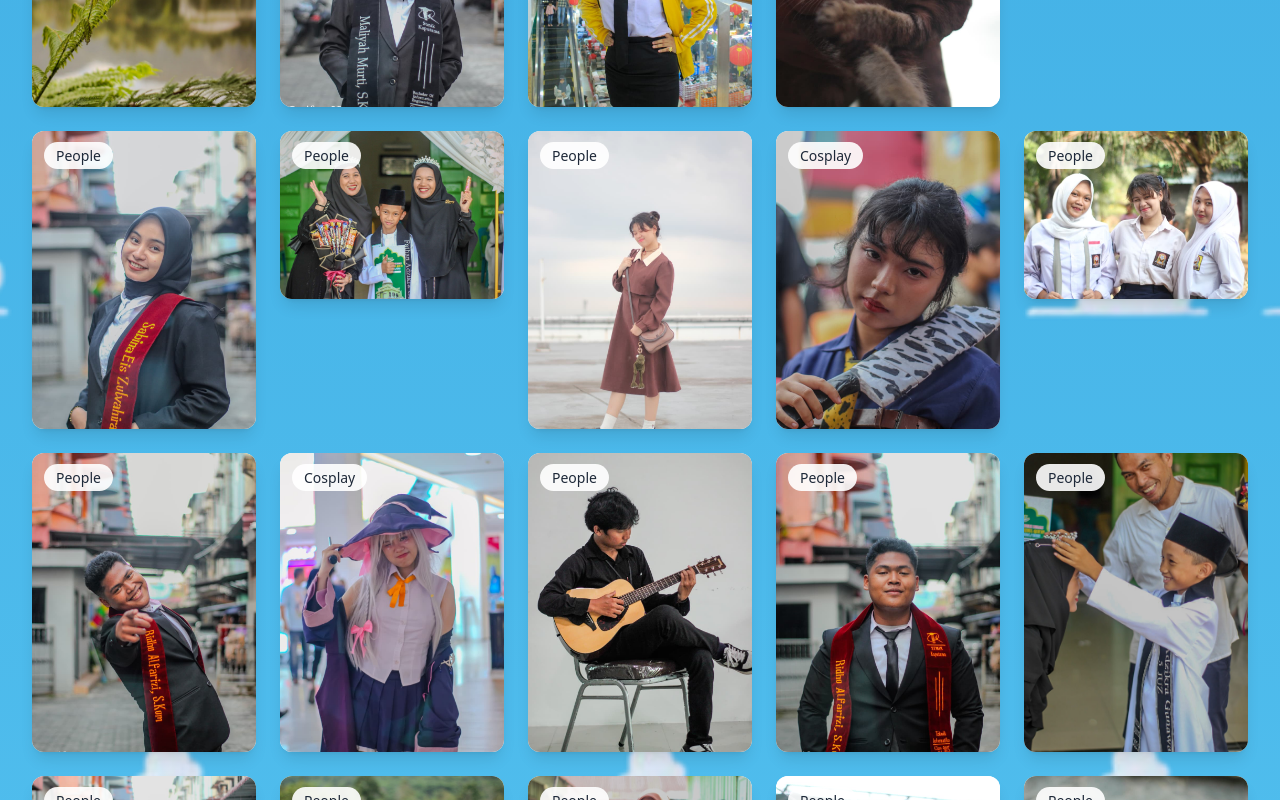
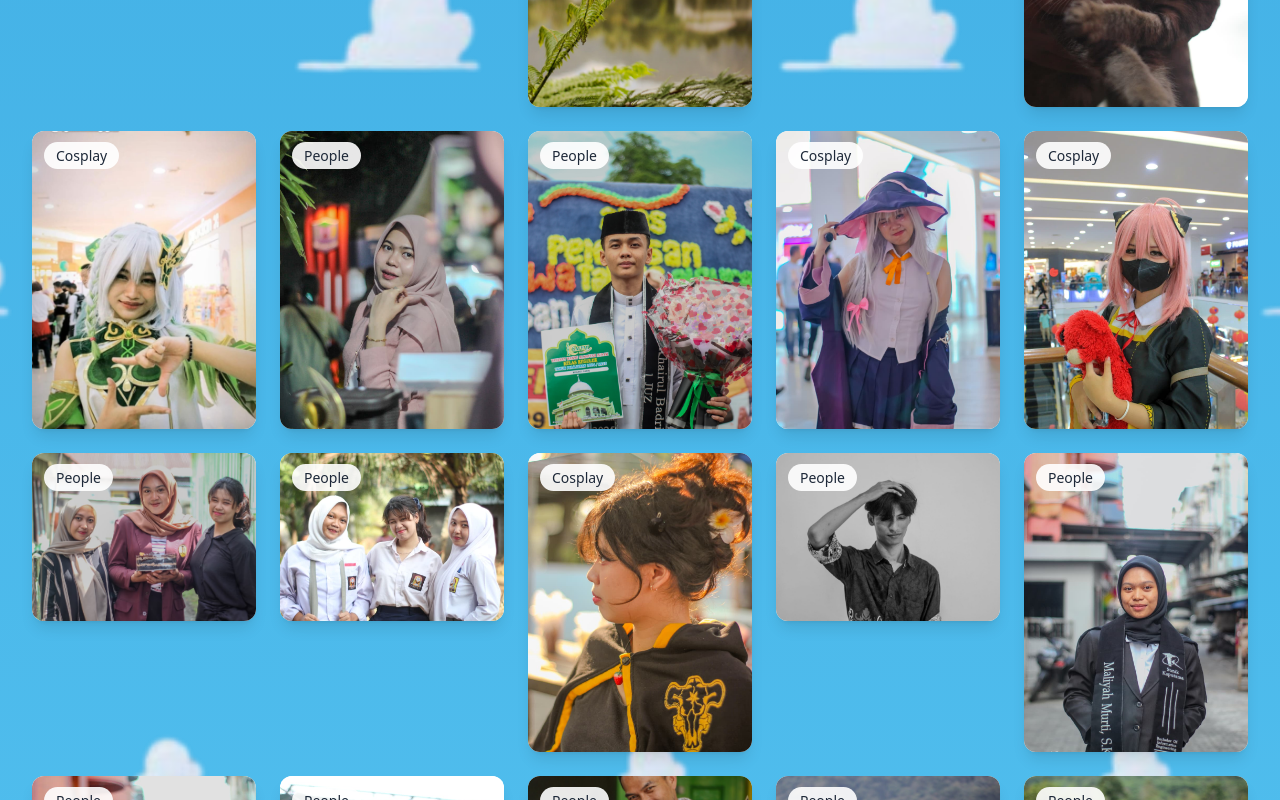
Before and after one commit to gifary500D/portofolio-gifary, a SvelteKit app: page /photography in a window 1280 px wide. Shown: the part 1160-1960 px from the top of the page. Built offline with nearby package versions, Linux system fonts and the light colour scheme.

Commit message:
tambah foto xiu

```diff
--- a/src/routes/photography/+page.svelte
+++ b/src/routes/photography/+page.svelte
@@ -380,6 +380,28 @@
 		{
 			id: 31,
 			src: '/images/photography/cosplay12.jpeg',
+			alt: 'Cosplay Portrait',
+			title: 'Cosplay Sucrose 2',
+			category: 'Cosplay',
+			orientation: 'portrait',
+			description: 'Cosplay Dari Anime Genshin Impact',
+			personName: '',
+			instagram: ''
+		},
+		{
+			id: 57,
+			src: '/images/photography/cosplay13.jpeg',
+			alt: 'Cosplay Portrait',
+			title: 'Cosplay Sucrose 2',
+			category: 'Cosplay',
+			orientation: 'portrait',
+			description: 'Cosplay Dari Anime Genshin Impact',
+			personName: '',
+			instagram: ''
+		},
+		{
+			id: 58,
+			src: '/images/photography/cosplay14.jpeg',
 			alt: 'Cosplay Portrait',
 			title: 'Cosplay Sucrose 2',
 			category: 'Cosplay',
```
Also changed, not shown: static/images/photography/cosplay13.jpeg (added), static/images/photography/cosplay14.jpeg (added).
